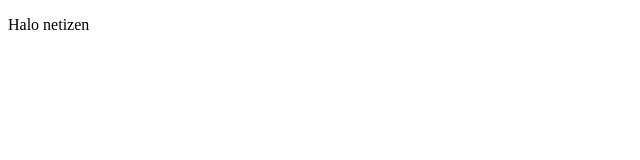
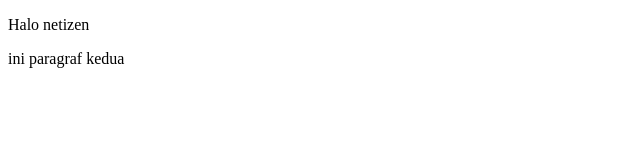
Before and after one commit to BocilGanggu/belajar, a plain HTML site: page index.html in a window 1280 px wide. Shown: the whole page, without its empty margins (0-640 px from the left). Drawn offline with Linux system fonts and the light colour scheme.

Commit message:
menambahkan paragraf kedua

```diff
--- a/index.html
+++ b/index.html
@@ -5,5 +5,6 @@
 </head>
 <body>
 <p>Halo netizen</p>
+<p>ini paragraf kedua</p>
 </body>
 </html>
```
